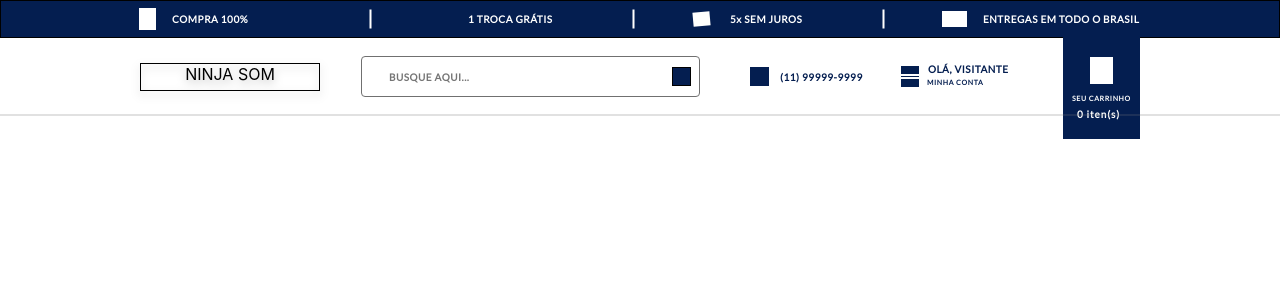
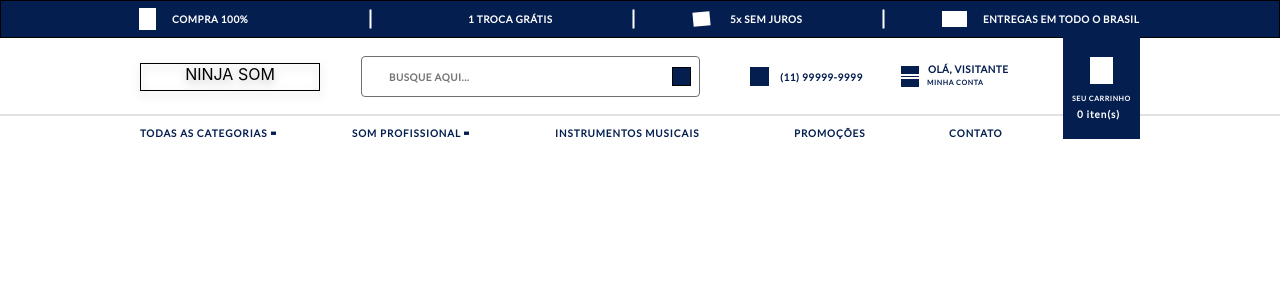
Before and after one commit to Renato-Dantas/teste-front-end, a React (Create React App) app: page / in a window 1280 px wide. Shown: the top 300 px of the page. Built offline with nearby package versions, Linux system fonts and the light colour scheme.

Commit message:
adicionados os menus de navegação

```diff
--- a/src/App.js
+++ b/src/App.js
@@ -2,6 +2,7 @@ import './App.css';
 import CarBag from './components/CarBag';
 import FistSection from './components/FirstSec';
 import Header from './components/Header'
+import Nav from './components/Nav'
 
 
 
@@ -12,6 +13,7 @@ function App() {
       <Header>
         <CarBag/>
       </Header>
+      <Nav></Nav>
     </div>
   );
 }
--- a/src/components/Header.jsx
+++ b/src/components/Header.jsx
@@ -14,8 +14,8 @@ const Header = ({children}) => {
             </div>
             <div className="hello font-header">OLÁ, VISITANTE</div>
             <div className="acount">MINHA CONTA</div>
+            <div className="line-div"></div>
             {children}
-            <div className="line-div"></div>
 
         </header>
     );
--- /dev/null
+++ b/src/components/Nav.css
@@ -0,0 +1,76 @@
+.nav-section{
+    height: 61px;
+    width: 1280px;
+    display: flex;
+}
+
+.font-nav{
+    font-family: Lato;
+    font-style: normal;
+    font-weight: bold;
+    font-size: 10px;
+    line-height: 100%;
+    letter-spacing: 0.09em;
+    color: #041E50;
+    cursor: pointer;
+}
+
+.menu1{
+    position: absolute;
+    width: 129px;
+    height: 10px;
+    left: 140px;
+    top: 128px;
+}
+
+.menu2{
+    position: absolute;
+    width: 111px;
+    height: 10px;
+    left: 352px;
+    top: 128px;
+}
+
+.menu3{
+    position: absolute;
+    width: 146px;
+    height: 10px;
+    left: 555px;
+    top: 128px;
+}
+
+.menu4{
+    position: absolute;
+    width: 72px;
+    height: 10px;
+    left: 794px;
+    top: 128px;
+}
+
+.menu5{
+    position: absolute;
+    width: 53px;
+    height: 10px;
+    left: 949px;
+    top: 128px;
+}
+
+.menu-ico{
+    position: absolute;
+    width: 5px;
+    height: 2.8px;
+    background: #041E50;
+    border: 0.2px solid #041E50;
+    transform: rotate(179.54deg);
+    cursor: pointer;
+}
+
+.ico1{
+    left: 271px;
+    top: 132px;
+}
+
+.ico2{
+    left: 464px;
+    top: 132px;
+}
--- /dev/null
+++ b/src/components/Nav.jsx
@@ -0,0 +1,19 @@
+import './Nav.css'
+
+const Nav = () => {
+    return (
+        <nav className = 'nav-section'>
+            <div className="menu1 font-nav">TODAS AS CATEGORIAS</div>
+            <div className="menu-ico ico1"></div>
+            <div className="menu2 font-nav">SOM PROFISSIONAL</div>
+            <div className="menu-ico ico2"></div>
+            <div className="menu3 font-nav">INSTRUMENTOS MUSICAIS</div>
+            <div className="menu4 font-nav">PROMOÇÕES</div>
+            <div className="menu5 font-nav">CONTATO</div>
+
+
+        </nav>
+     );
+}
+
+export default Nav;
```
